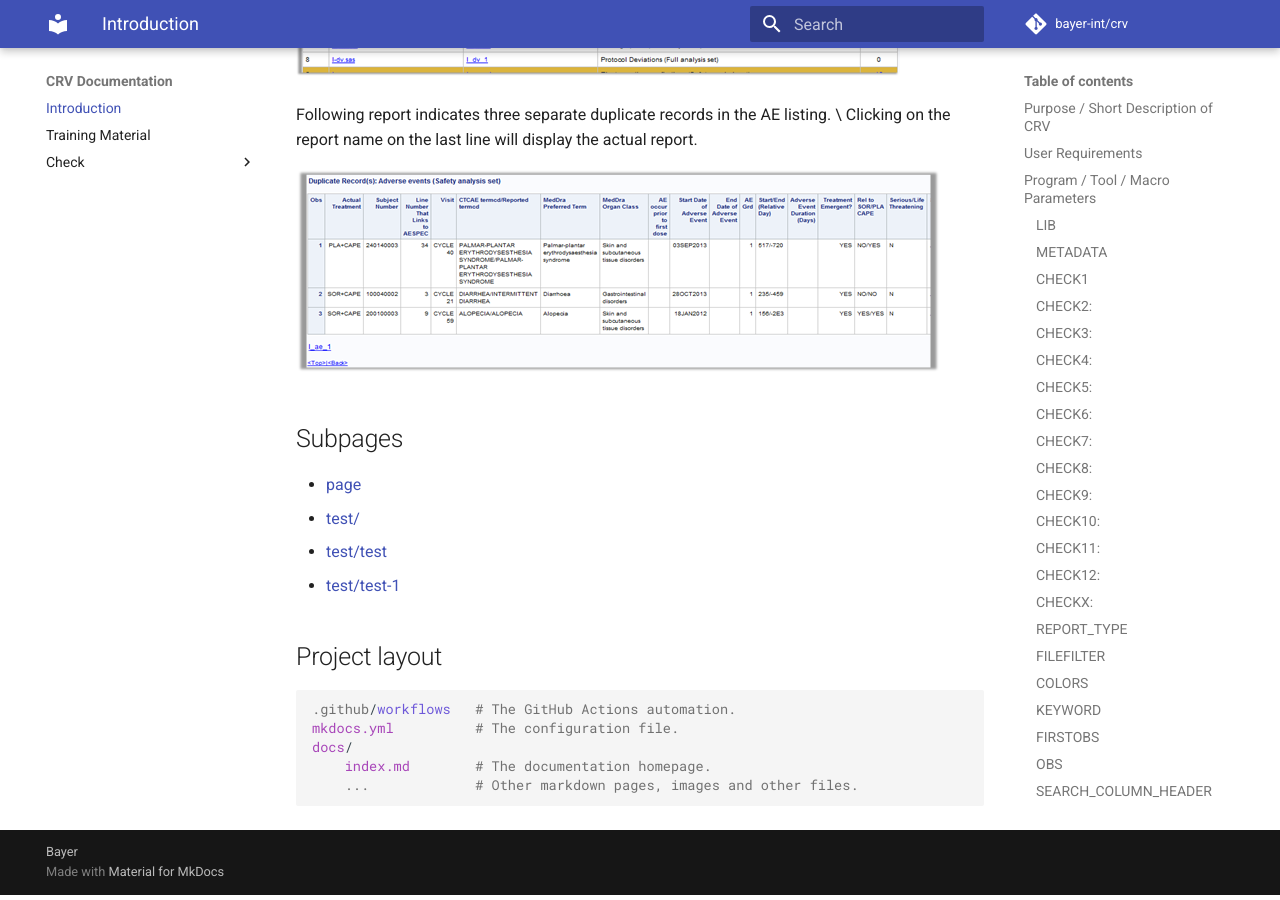
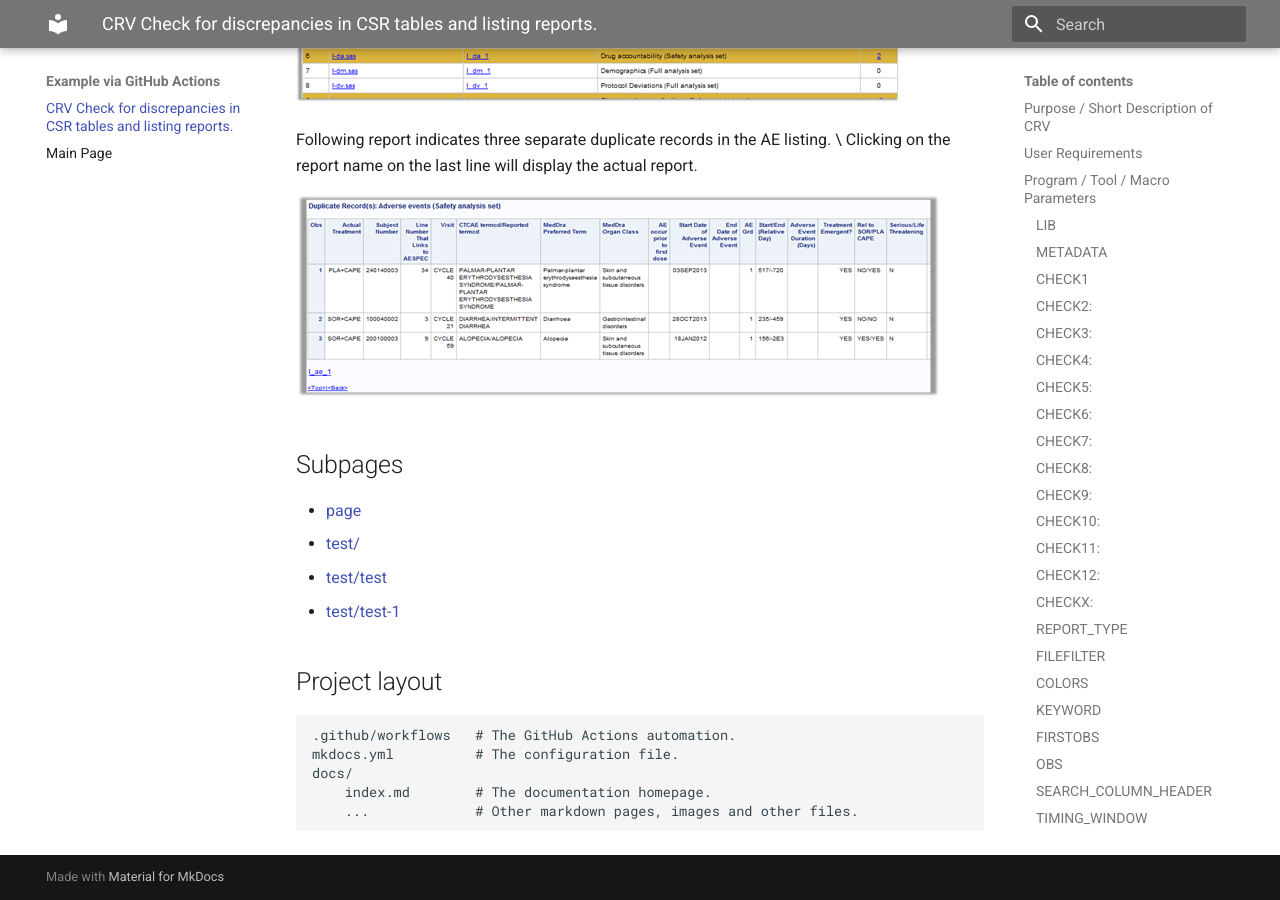
Before and after one commit to BayerPhani/devops-docs-example, an MkDocs documentation site: the page built from docs/index.md, in a window 1280 px wide and 900 px high, scrolled down 19061 px. Built offline with MkDocs 1.6.1 and Material for MkDocs 9.7.7, drawn with Linux system fonts in a browser that asks for light colours; some of the changed text lies outside the part shown.

Commit message:
Update mkdocs.yml
mkdocs

```diff
--- a/mkdocs.yml
+++ b/mkdocs.yml
@@ -1,38 +1,10 @@
-# Project information
-site_name: CRV Documentation
-site_description: CRV Documentation
-site_author: Iraj Mohebalian
-site_url: https://docs.int.bayer.com/crv/
-copyright: Bayer
+site_name: Example via GitHub Actions
+theme:
+  name: 'material'
+  palette:
+    primary: grey
 
-# Repository
-repo_name: bayer-int/crv
-repo_url: https://docs.int.bayer.com/crv/
-edit_uri: edit/master/docs
-
-# Configuration
-theme:
-  name: material
-
-# Extensions
-markdown_extensions:
-  - admonition
-  - codehilite
-  - footnotes
-  - extra
-  - pymdownx.magiclink
-  - pymdownx.caret
-  - pymdownx.tilde
-  - pymdownx.superfences:
-      custom_fences:
-        - name: mermaid
-          class: mermaid
-          format: !!python/name:pymdownx.superfences.fence_div_format
-
-# Page tree
-nav:
-  - Introduction: index.md
-  - Training Material: trainings.md
-  - Check:
-    - Check1:
-        - Intro: check1.md
+plugins:
+  - search:
+  - git-revision-date-localized:
+      fallback_to_build_date: true
```
